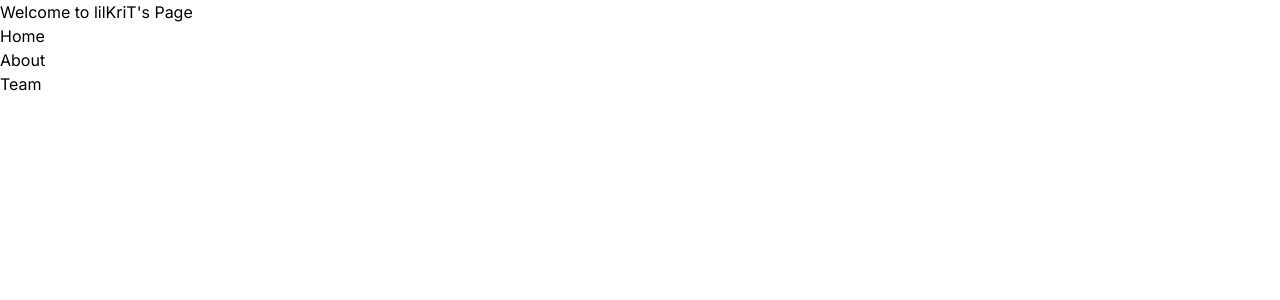
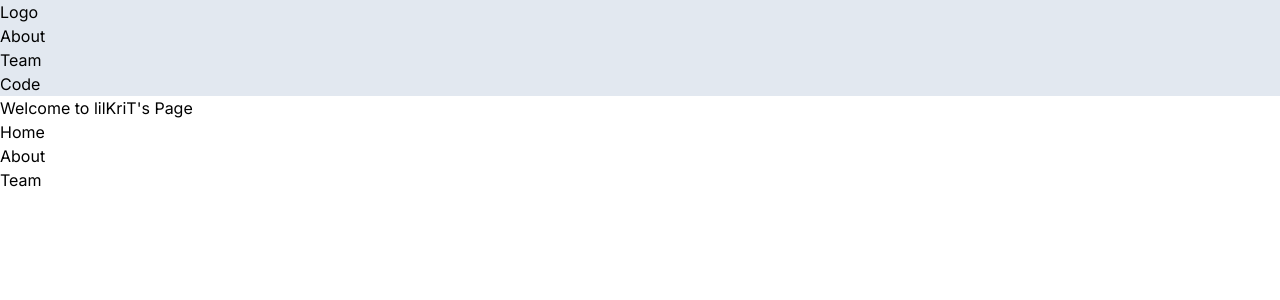
Before and after one commit to lilKriT/next-crash-course, a Next.js app: page / in a window 1280 px wide. Shown: the top 300 px of the page. Built offline with nearby package versions, Linux system fonts and the light colour scheme.

Commit message:
Added a header component.

```diff
--- /dev/null
+++ b/app/components/Header.tsx
@@ -0,0 +1,28 @@
+import Link from "next/link";
+
+const Header = () => {
+  return (
+    <header className="bg-slate-200">
+      <div className="container">
+        <div>
+          <Link href="/">Logo</Link>
+        </div>
+        <nav>
+          <menu>
+            <ul>
+              <Link href={"/about"}>About</Link>
+            </ul>
+            <ul>
+              <Link href={"/about/team"}>Team</Link>
+            </ul>
+            <ul>
+              <Link href={"/code/repos"}>Code</Link>
+            </ul>
+          </menu>
+        </nav>
+      </div>
+    </header>
+  );
+};
+
+export default Header;
--- a/app/layout.tsx
+++ b/app/layout.tsx
@@ -1,5 +1,7 @@
 import "./globals.css";
 import { Inter } from "next/font/google";
+
+import Header from "./components/Header";
 
 const inter = Inter({
   subsets: ["latin"],
@@ -20,6 +22,7 @@
   return (
     <html lang="en">
       <body className={inter.className}>
+        <Header />
         <main>{children}</main>
       </body>
     </html>
```
